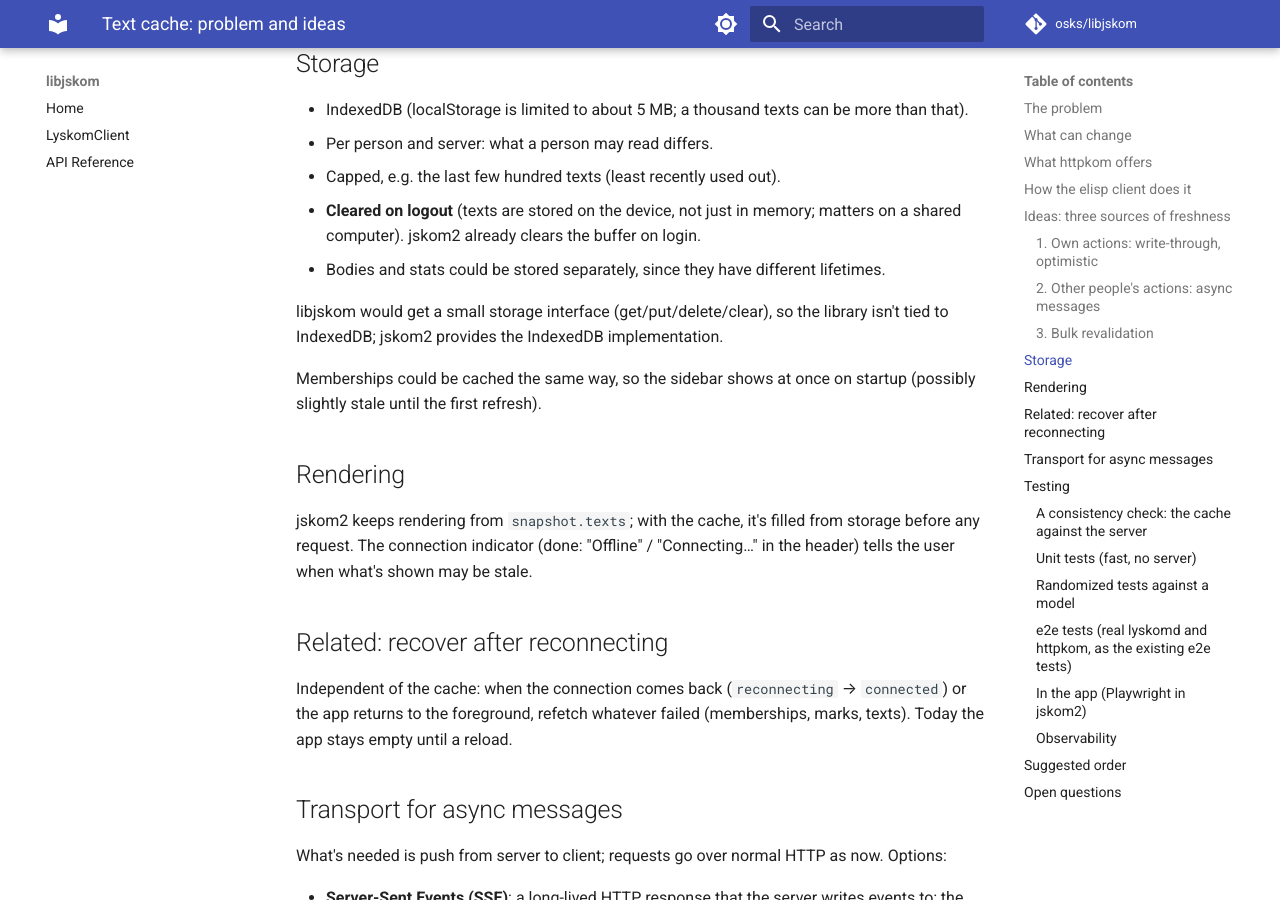
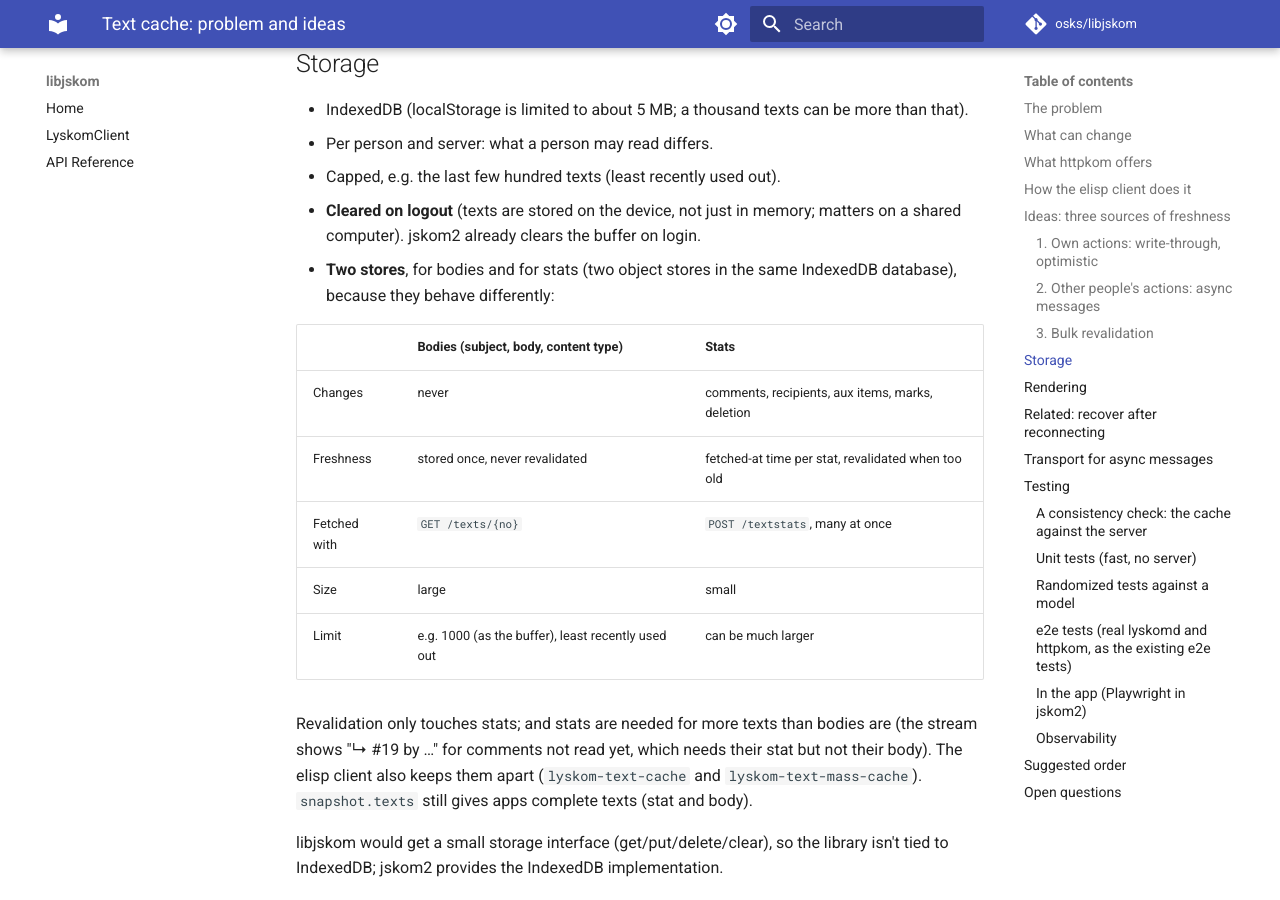
Before and after one commit to osks/libjskom, an MkDocs documentation site: the page built from docs/text-cache.md, in a window 1280 px wide and 900 px high, scrolled down 4054 px. Built offline with MkDocs 1.6.1 and Material for MkDocs 9.7.7, drawn with Linux system fonts in a browser that asks for light colours; comment, search, counter and statistics services are not loaded; some of the changed text lies outside the part shown.

Commit message:
Text cache design: separate stores for bodies and stats
Bodies never change and are stored once; stats change and are
revalidated. Also the proposed decisions: show stored stats at once and
revalidate in the background, 1000 bodies.

Co-Authored-By: Claude Opus 5.5 <noreply@anthropic.com>

```diff
--- a/docs/text-cache.md
+++ b/docs/text-cache.md
@@ -173,8 +173,22 @@ At worst a stat is stale until the next revalidation, never permanently.
 - Capped, e.g. the last few hundred texts (least recently used out).
 - **Cleared on logout** (texts are stored on the device, not just in memory;
   matters on a shared computer). jskom2 already clears the buffer on login.
-- Bodies and stats could be stored separately, since they have different
-  lifetimes.
+- **Two stores**, for bodies and for stats (two object stores in the same
+  IndexedDB database), because they behave differently:
+
+  | | Bodies (subject, body, content type) | Stats |
+  | --- | --- | --- |
+  | Changes | never | comments, recipients, aux items, marks, deletion |
+  | Freshness | stored once, never revalidated | fetched-at time per stat, revalidated when too old |
+  | Fetched with | `GET /texts/{no}` | `POST /textstats`, many at once |
+  | Size | large | small |
+  | Limit | e.g. 1000 (as the buffer), least recently used out | can be much larger |
+
+  Revalidation only touches stats; and stats are needed for more texts than
+  bodies are (the stream shows "↳ #19 by …" for comments not read yet, which
+  needs their stat but not their body). The elisp client also keeps them
+  apart (`lyskom-text-cache` and `lyskom-text-mass-cache`).
+  `snapshot.texts` still gives apps complete texts (stat and body).
 
 libjskom would get a small storage interface (get/put/delete/clear), so the
 library isn't tied to IndexedDB; jskom2 provides the IndexedDB implementation.
@@ -297,11 +311,12 @@ looked at with the debug panel's Copy.
 
 ## Open questions
 
-- Stored stats: show them at once and revalidate in the background (as
-  proposed), or treat them as stale until revalidated? The elisp client never
-  has to decide this, since its cache dies with the session.
-- Cache size: how many texts, and should bodies and stats have separate
-  limits?
+- Stored stats: proposed to show them at once and revalidate in the
+  background (the connection indicator tells when the connection doesn't
+  work), rather than treat them as stale until revalidated. The elisp client
+  never has to decide this, since its cache dies with the session.
+- Cache size: proposed 1000 bodies (as the buffer); stats can be kept much
+  longer.
 - Deleted texts: remove from the cache, or keep a "deleted" marker so the
   buffer can show it?
 - Should the texts' authors and recipients (persons, conferences) be cached
```
